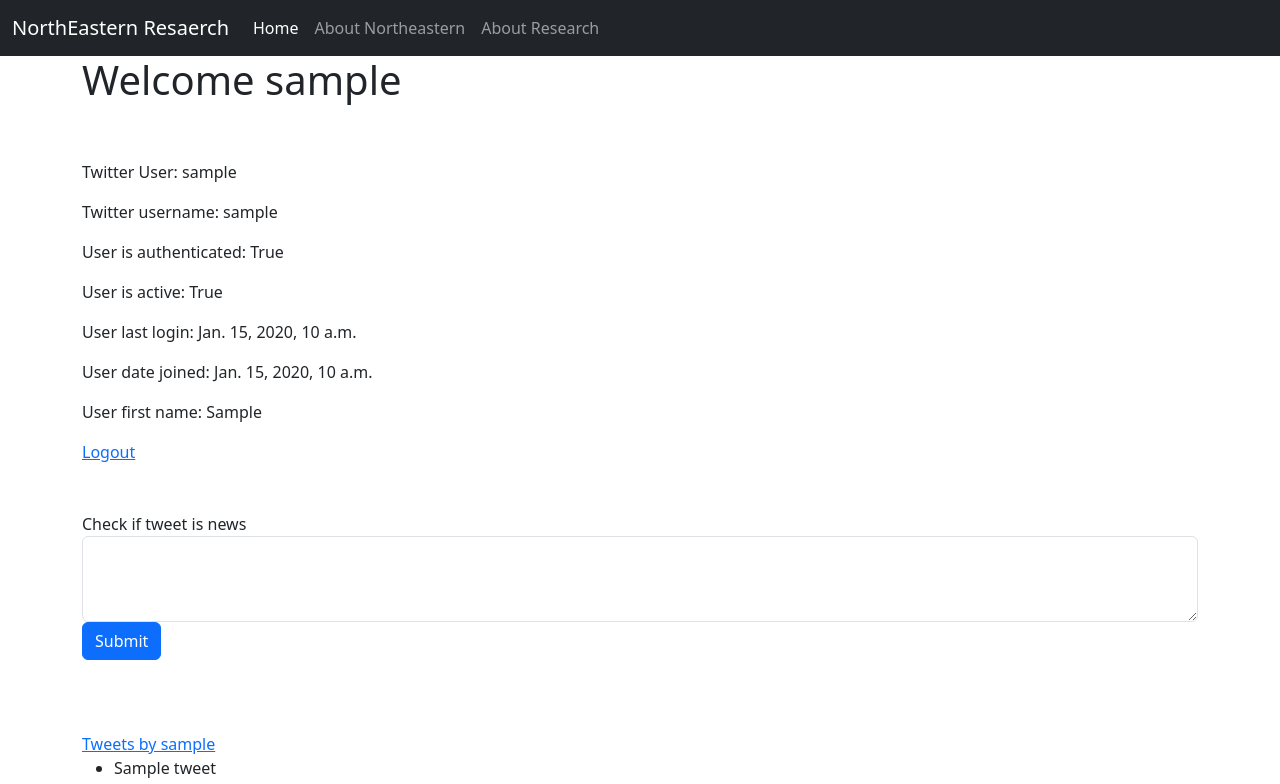
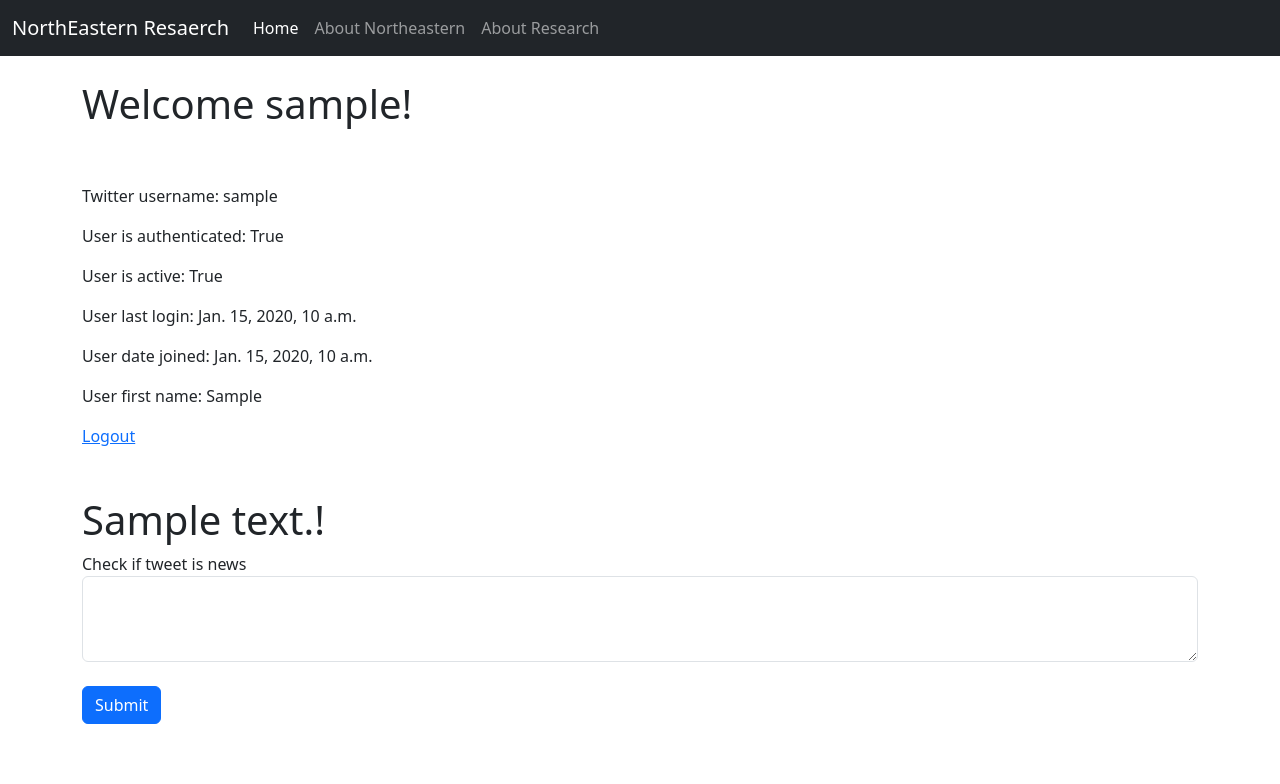
Before and after one commit to Kani35000/Research_Backend, a Django app: template authorization/templates/authorization/home.html in a window 1280 px wide. Shown: the top 784 px of the page. Run offline with Django 3.2, Linux system fonts and the light colour scheme; a user stored in the database is signed in; tables that the repository leaves empty hold one stand-in row (values such as "Sample post"); the template is opened without the code that fills it: most values are stand-ins (such as "Sample title", 1, 10 or a date in 2020); parts of the project's set-up code (start-up, migrations or seed data) failed here and were passed over; some libraries are stand-ins or nearby versions.

Commit message:
Another commit

```diff
--- a/authorization/templates/authorization/home.html
+++ b/authorization/templates/authorization/home.html
@@ -35,11 +35,15 @@
 <body>
 
   <div class="container">
-        <h1>Welcome {{ user.username }}</h1>
+    <br>
+    {% if user.is_authenticated %}
+    <h1>Welcome {{ user.username }}!</h1>
+    {% endif %}
+
 
         <br>
         <br>
-        <p>Twitter User: {{ user }}</p>
+
 
         {% comment %} <p>Twitter User id: {{ user.id }}</p> {% endcomment %}
         <p>Twitter username: {{ user.username }}</p>
@@ -55,12 +59,17 @@
         <br>
         <br>
 
+      {% if text %}
+      <h1> {{ text }}!</h1>
+      {% endif %}
+
       <form action="/twitter_callback/" method="post">
         {% csrf_token %}
         <div class="form-group">
           <label for="tweets">Check if tweet is news</label>
           <textarea class="form-control" id="tweets" name="tweets" rows="3" required></textarea>
         </div>
+        <br>
         <button type="submit" class="btn btn-primary">Submit</button>
       </form>
 
```
Also changed, not shown: authorization/views.py (+6 -3 lines).
